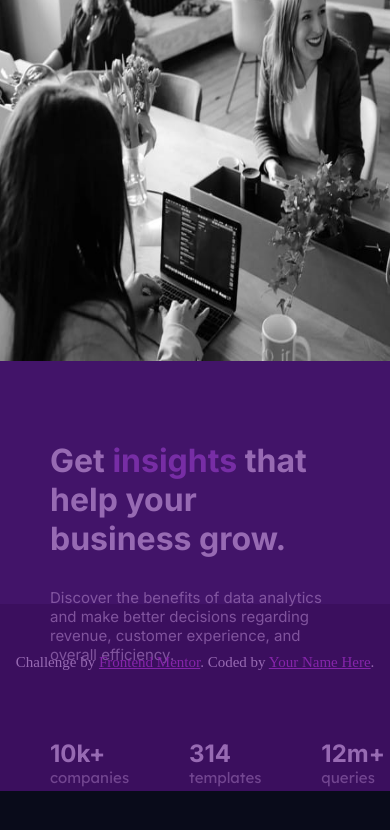
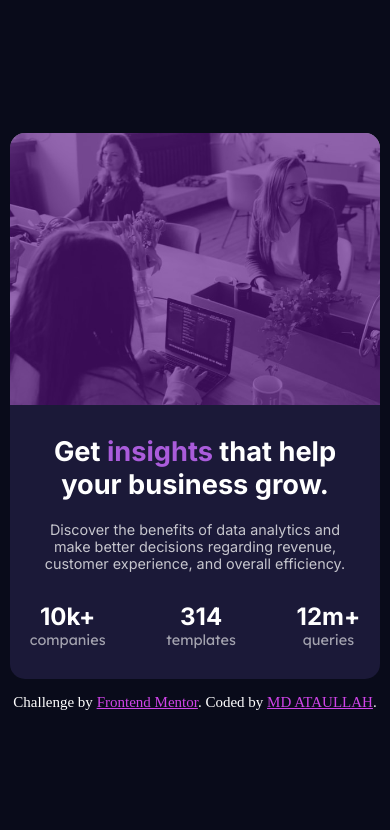
Before and after one commit to ataullah1/Stats-preview-card-component, a plain HTML site: page index.html in a window 390 px wide. Drawn offline with Linux system fonts and the light colour scheme.

Commit message:
Responsive Add

```diff
--- a/index.html
+++ b/index.html
@@ -25,7 +25,7 @@
       <div class="card">
         <div class="left">
           <h1>Get <span>insights </span>that help your business grow.</h1>
-          <p>
+          <p class="discrption">
             Discover the benefits of data analytics and make better decisions
             regarding revenue, customer experience, and overall efficiency.
           </p>
@@ -50,12 +50,12 @@
           <div class="transparent"></div>
         </div>
       </div>
-
       <div class="attribution">
         Challenge by
         <a href="https://www.frontendmentor.io?ref=challenge" target="_blank"
           >Frontend Mentor</a
-        >. Coded by <a href="#">Your Name Here</a>.
+        >. Coded by
+        <a href="https://www.linkedin.com/in/md-ataullah/">MD ATAULLAH</a>.
       </div>
     </div>
   </body>
--- a/style.css
+++ b/style.css
@@ -31,14 +31,14 @@ body {
 .card {
   background-color: var(--dark-desaturated-blue);
   width: 1062px;
-  height: 430px;
+  height: auto;
   border-radius: 15px;
   display: grid;
   grid-template-columns: 1fr 1fr;
   justify-content: center;
 }
 .card .left {
-  padding: 80px 70px 60px;
+  padding: 80px 70px 60px 70px;
 }
 .card .left h1 {
   color: var(--White);
@@ -69,13 +69,14 @@ body {
   padding: 0px;
 }
 .card .right {
+  height: 430px;
+  width: 100%;
   position: relative;
 }
 .card .right img {
-  min-width: 100%;
-  height: 430px;
+  width: 100%;
+  height: 100%;
   border-radius: 0 15px 15px 0;
-  position: absolute;
 }
 
 .card .right .phn {
@@ -84,9 +85,11 @@ body {
 .card .right .transparent {
   background-color: hsla(277, 75%, 30%, 0.628);
   border-radius: 0 15px 15px 0;
+  height: 100%;
+  width: 100%;
   position: absolute;
-  height: 430px;
-  width: 100%;
+  top: 0;
+  left: 0;
   z-index: 1;
 }
 .attribution {
@@ -100,26 +103,19 @@ body {
 }
 @media (max-width: 1065px) {
   .card {
-    width: 95%;
-    margin: auto;
-  }
-  .card .right img {
-    max-width: 100%;
-  }
-}
-@media (max-width: 995px) {
-  .card {
     width: 430px;
     display: flex;
     flex-direction: column-reverse;
-    /* grid-template-rows: 1fr 1fr; */
+    text-align: center;
   }
-  .card .right img {
-    min-width: 100%;
-    height: 430px;
-    position: static;
+  .card .left {
+    padding: 30px 20px;
   }
-  .card .right .transparent {
+  .card .left .discrption {
+    padding: 20px 0px 30px 0;
+  }
+  .card .score {
+    margin: auto;
   }
   .card .right .pc {
     display: none;
@@ -127,5 +123,49 @@ body {
   .card .right .phn {
     display: block;
   }
+  .card .right {
+    height: auto;
+  }
+  .card .right img,
+  .transparent {
+    border-radius: 15px 15px 0 0;
+  }
+  .card .right .transparent {
+    border-radius: 15px 15px 0 0;
+  }
+  .attribution {
+    margin-top: 15px;
+  }
 }
-/* ==================================== */
+@media (max-width: 460px) {
+  .card {
+    width: 95%;
+    margin: auto;
+  }
+  .card .left h1 {
+    font-size: 170%;
+  }
+  .card .left p {
+    font-size: 90%;
+  }
+  .card .score {
+    width: 100%;
+  }
+}
+@media (max-width: 320px) {
+  .card .left h1 {
+    font-size: 150%;
+  }
+  .card .left p {
+    font-size: 70%;
+  }
+  .card .score {
+    display: block;
+  }
+  .card .score div {
+    padding-bottom: 30px;
+  }
+  .card .score div h2 {
+    font-size: 140%;
+  }
+}
```
Also changed, not shown: design/PC.png (added), design/Responsive.png (added), design/Small_Responsive.png (added), 2 other files.
